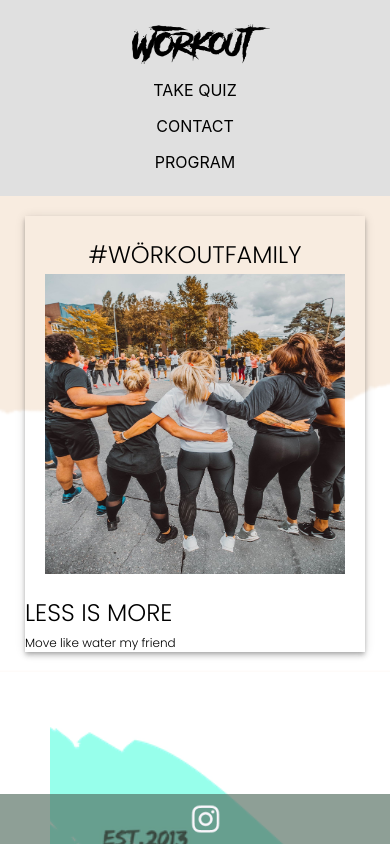
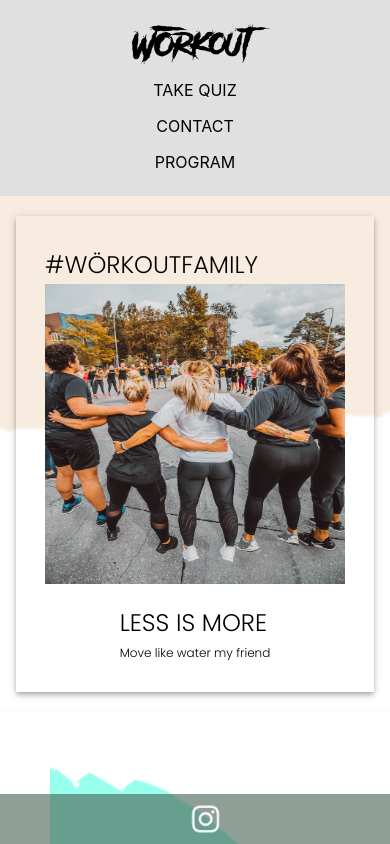
Before and after one commit to EvaSjoholm/project-W-frontend, a React (Create React App) app: page / in a window 390 px wide. Shown: the top 844 px of the page. Built offline with nearby package versions, Linux system fonts and the light colour scheme.

Commit message:
mobile fix text startpage

```diff
--- a/src/components/StartPage.js
+++ b/src/components/StartPage.js
@@ -15,7 +15,9 @@
       <div className="header">
         <div className="header-container">
           <div className="header-wrapper">
+            <div className="header-text">
               <h1> #WÖRKOUTFAMILY</h1>
+
               <img src={WorkoutImg} alt="header-img" height="300px" width="300px" />
             </div>
             <div className="header-text">
@@ -24,10 +26,11 @@
             </div>
           </div>
         </div>
+      </div>
       <div className="box-div">
         <h1>{title}</h1>
+      </div>
       <Button text="Take Quiz" onClick={onClickToQuiz} />
-      </div>
     </div>
   )
 }
--- a/src/index.css
+++ b/src/index.css
@@ -107,6 +107,10 @@
   gap: 2em;
   padding: 20px;
   border-radius: 40px;
+}
+
+.header-text {
+  margin: 10px;
 }
 
 /*----START PAGE BUTTON BOX WITH IMAGE---*/
@@ -241,6 +245,10 @@
   flex-direction:column;
  }
 
+ .header-text {
+  flex-direction: column;
+ }
+
   h1 {
     font-size: 1.5rem;
   }
```
Lines whose indentation alone changed are shown as unchanged.
